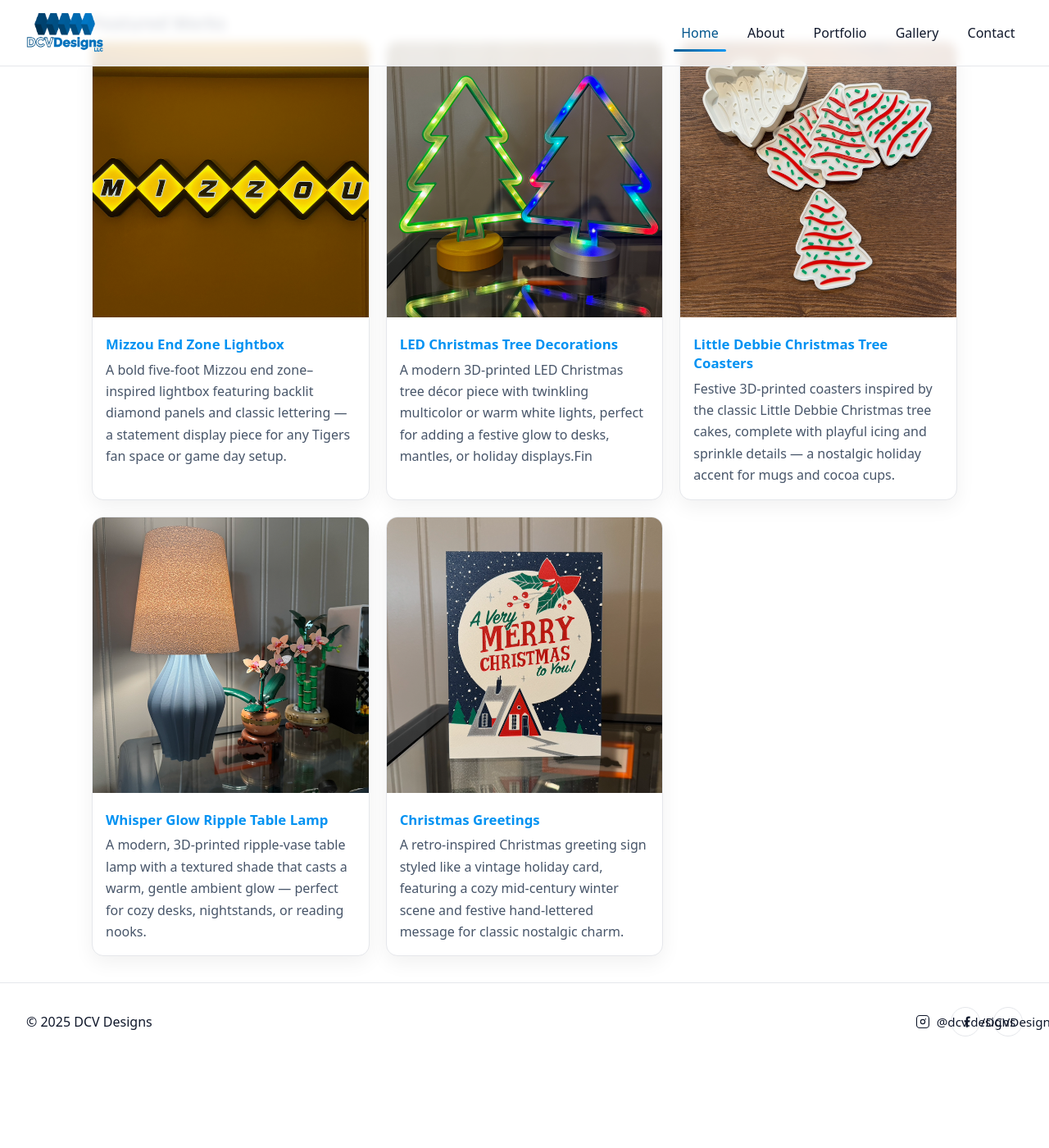
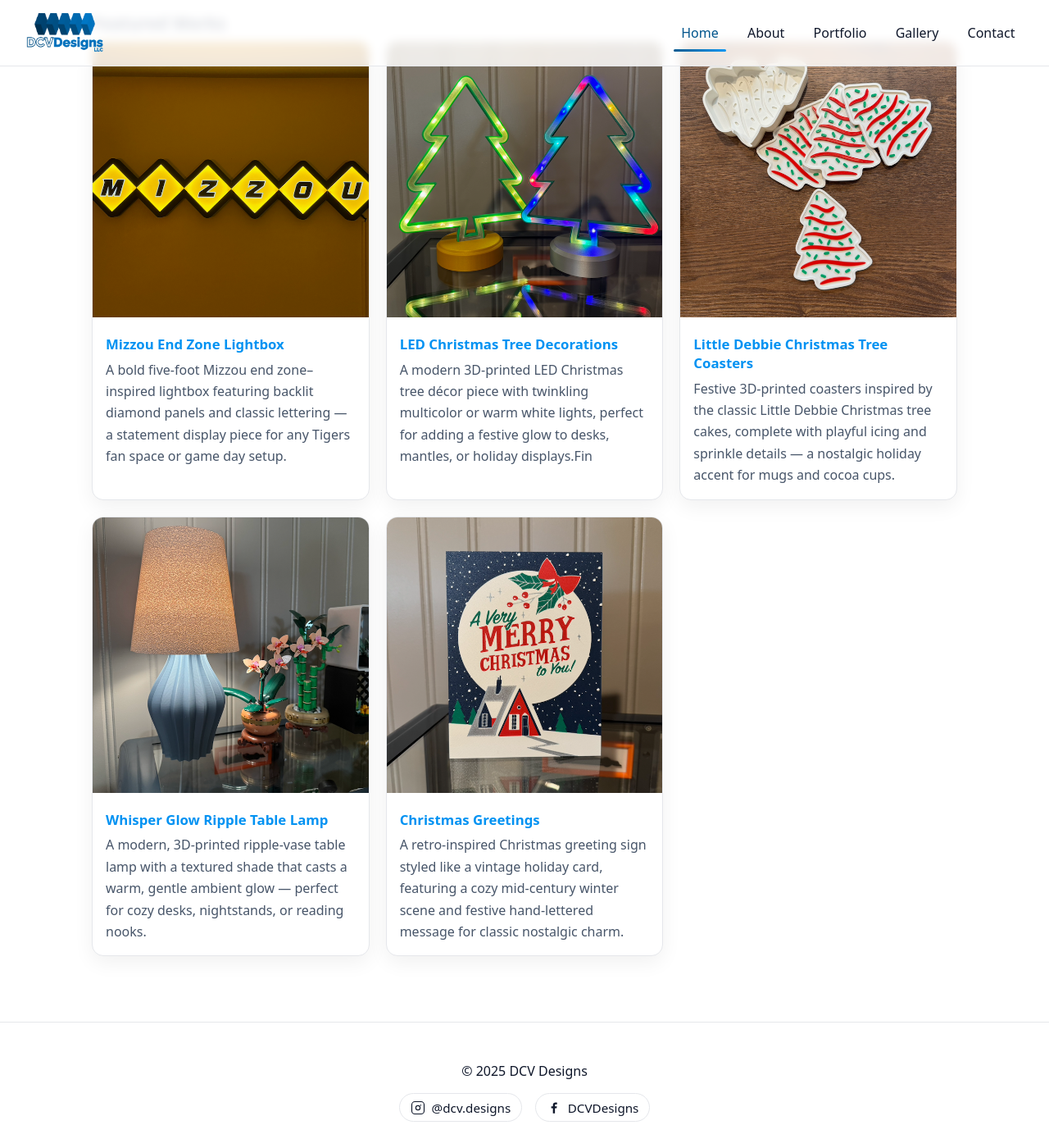
Before and after one commit to dcvdesigns/dcvdesigns.github.io, a Jekyll site: the page built from index.md, in a window 1280 px wide and 1400 px high, scrolled down 716 px. Shown: the whole window at 82% size. Built offline with Jekyll 4.4.1, drawn with Linux system fonts in a browser that asks for light colours; before the commit the page ends 2008 px from its top, so only the background shows below that.

Commit message:
update footer

```diff
--- a/_includes/footer.html
+++ b/_includes/footer.html
@@ -3,15 +3,13 @@
 
   <div class="social with-labels">
     <a href="https://www.instagram.com/dcv.designs/" target="_blank" rel="noopener" aria-label="Instagram — dcv.designs">
-      <!-- Instagram icon -->
       <svg width="18" height="18" viewBox="0 0 24 24" fill="none" aria-hidden="true"><path d="M7 2h10a5 5 0 0 1 5 5v10a5 5 0 0 1-5 5H7a5 5 0 0 1-5-5V7a5 5 0 0 1 5-5z" stroke="currentColor" stroke-width="1.5"/><path d="M16.5 7.5h.01" stroke="currentColor" stroke-width="2" stroke-linecap="round"/><circle cx="12" cy="12" r="3.5" stroke="currentColor" stroke-width="1.5"/></svg>
       <span>@dcv.designs</span>
     </a>
 
     <a href="https://www.facebook.com/DCVDesigns" target="_blank" rel="noopener" aria-label="Facebook — DCVDesigns">
-      <!-- Facebook icon -->
       <svg width="18" height="18" viewBox="0 0 24 24" fill="none" aria-hidden="true"><path d="M13.5 21v-8.25h2.75l.5-3H13.5V7.75c0-.87.29-1.5 1.75-1.5H17V3.5c-.3-.04-1.33-.13-2.53-.13-2.5 0-4.22 1.52-4.22 4.31V9.75H7.5v3h2.75V21h3.25Z" fill="currentColor"/></svg>
-      <span>/DCVDesigns</span>
+      <span>DCVDesigns</span>
     </a>
   </div>
 </footer>
--- a/assets/css/main.css
+++ b/assets/css/main.css
@@ -120,14 +120,41 @@
 .contact-form button{ margin-top:.6rem }
 
 /* Footer */
-.site-footer{
-  display:flex; align-items:center; justify-content:space-between; gap:1rem;
-  padding:1.2rem 2rem; border-top:1px solid var(--color-border)
+.site-footer {
+  margin-top: 3rem;
+  padding-top: 2rem;
+  padding-bottom: 2rem;
+  border-top: 1px solid var(--color-border);
+  text-align: center;
 }
-.social{ display:flex; gap:.6rem }
-.social a{ display:inline-flex; align-items:center; justify-content:center; width:36px; height:36px; border-radius:50%;
-  border:1px solid var(--color-border); text-decoration:none }
-.social a:hover{ border-color:var(--color-accent) }
+
+.site-footer .social.with-labels {
+  margin-top: 1rem;
+  display: flex;
+  justify-content: center;
+  gap: 1rem;
+  flex-wrap: wrap;
+}
+
+.site-footer .social.with-labels a {
+  display: inline-flex;
+  align-items: center;
+  gap: .5rem;
+  padding: .4rem .8rem;
+  border: 1px solid var(--color-border);
+  border-radius: 999px;
+  text-decoration: none;
+  color: var(--color-fg);
+}
+
+.site-footer .social.with-labels a:hover {
+  border-color: var(--color-accent);
+  color: var(--color-primary);
+}
+
+.site-footer .social.with-labels svg {
+  flex: 0 0 auto;
+}
 
 /* Portfolio + Gallery item title link color override */
 .card h3 a {
```
